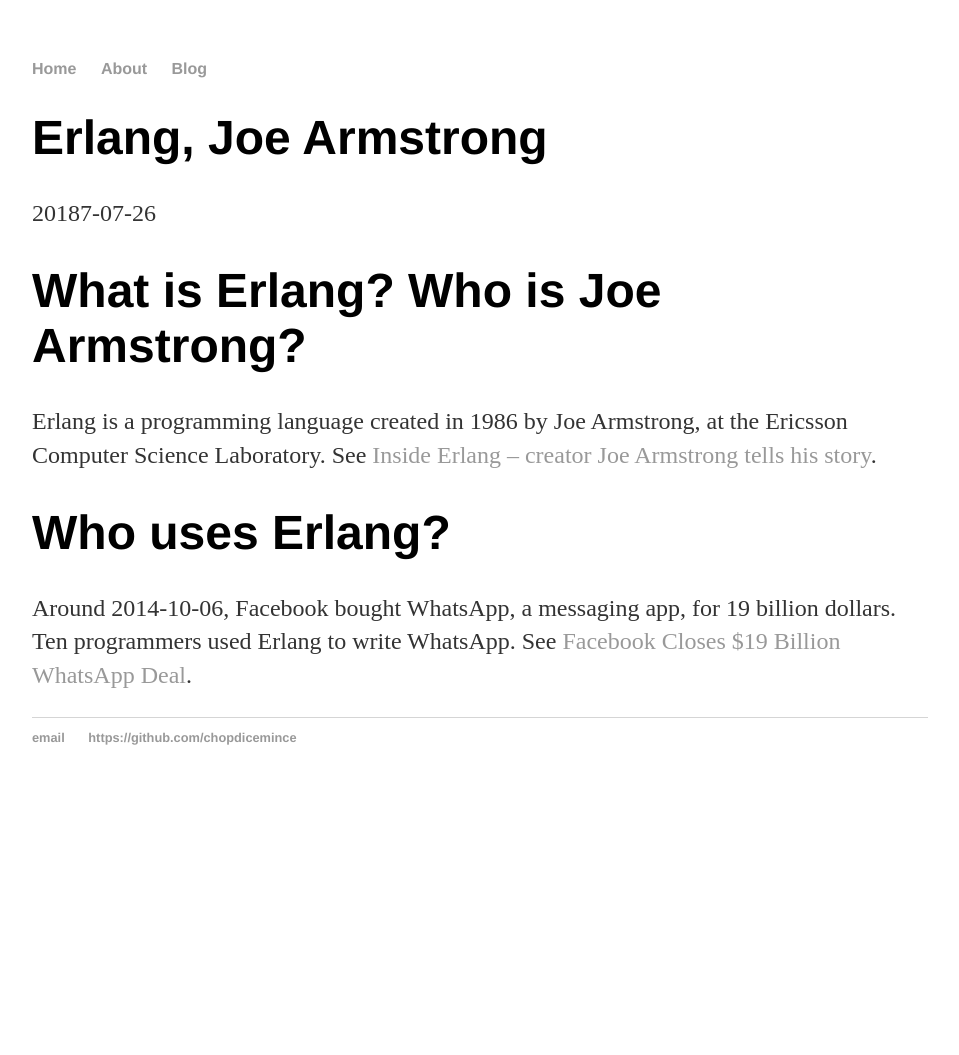
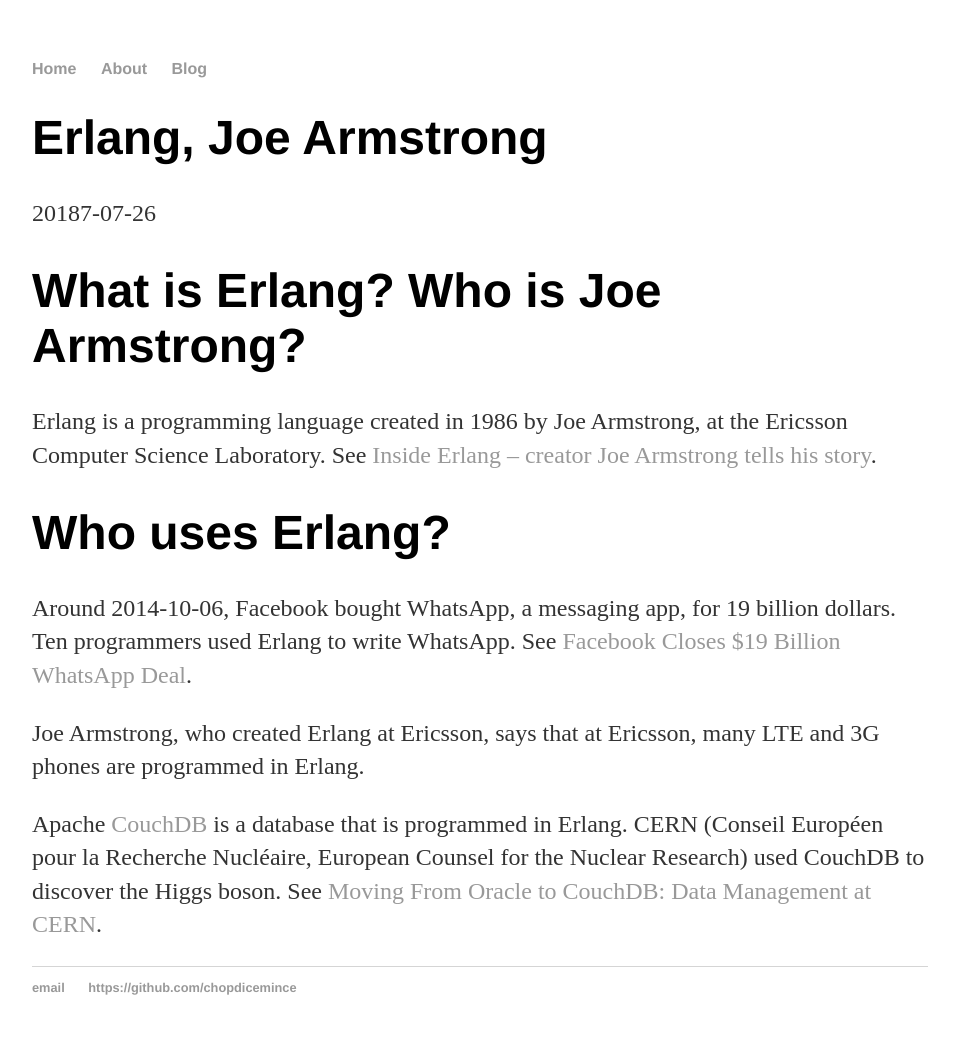
Before and after one commit to chopdicemince/chopdicemince.github.io, a Jekyll site: the page built from _posts/2018-07-26-erlang-and-joe-armstrong.md, in a window 1280 px wide. Shown: the whole page, without its empty margins (160-1119 px from the left). Built offline with Jekyll 4.4.1, drawn with Linux system fonts in a browser that asks for light colours; before the commit the page ends 900 px from its top, so only the background shows below that.

Commit message:
Update 2018-07-26-erlang-and-joe-armstrong.md

```diff
--- a/_posts/2018-07-26-erlang-and-joe-armstrong.md
+++ b/_posts/2018-07-26-erlang-and-joe-armstrong.md
@@ -11,3 +11,7 @@
 # Who uses Erlang?
 
 Around 2014-10-06, Facebook bought WhatsApp, a messaging app, for 19 billion dollars. Ten programmers used Erlang to write WhatsApp. See [Facebook Closes $19 Billion WhatsApp Deal](https://www.forbes.com/sites/parmyolson/2014/10/06/facebook-closes-19-billion-whatsapp-deal/#6038ac1d5c66).
+
+Joe Armstrong, who created Erlang at Ericsson, says that at Ericsson, many LTE and 3G phones are programmed in Erlang.
+
+Apache [CouchDB](https://couchdb.apache.org/) is a database that is programmed in Erlang. CERN (Conseil Européen pour la Recherche Nucléaire, European Counsel for the Nuclear Research) used CouchDB to discover the Higgs boson. See [Moving From Oracle to CouchDB: Data Management at CERN](https://developer.ibm.com/dwblog/2013/oracle-couchdb-data-management/).
```
